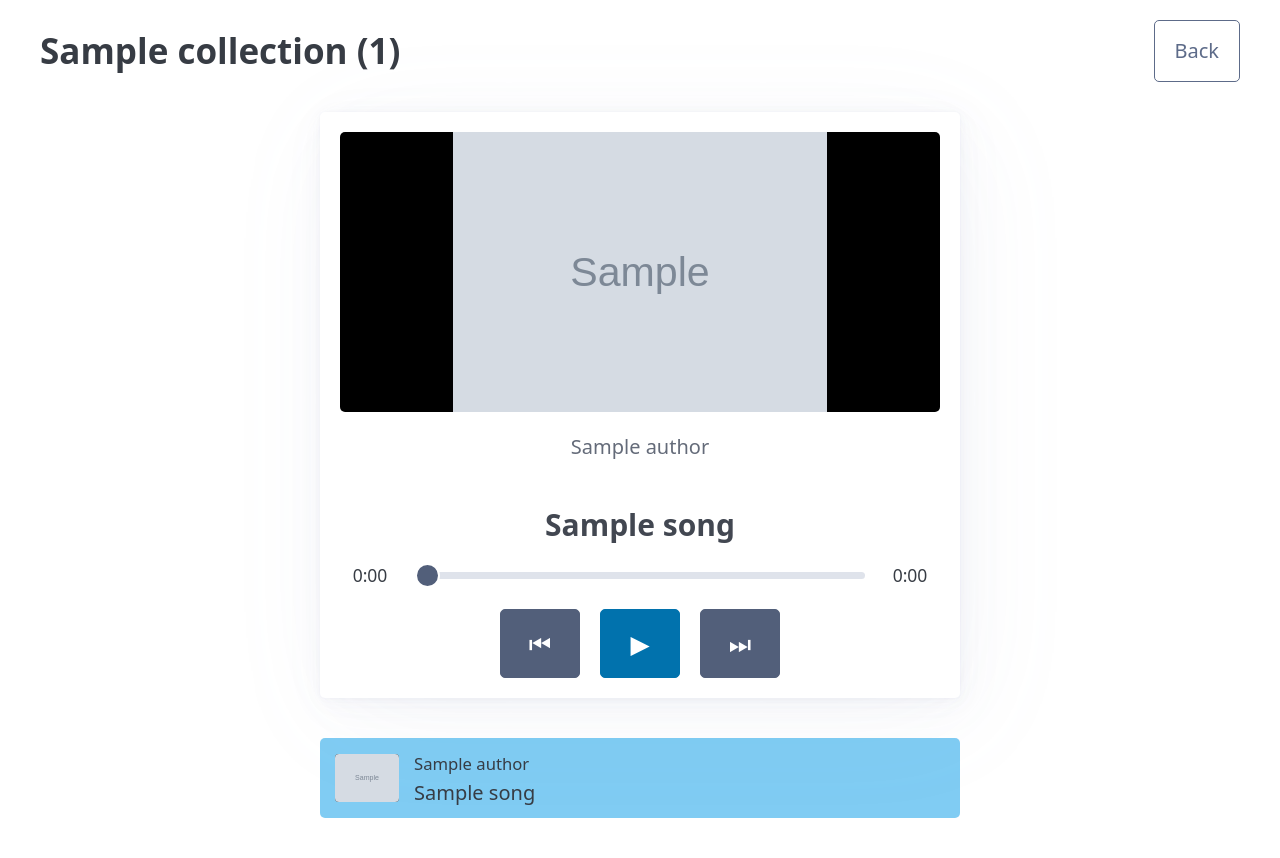
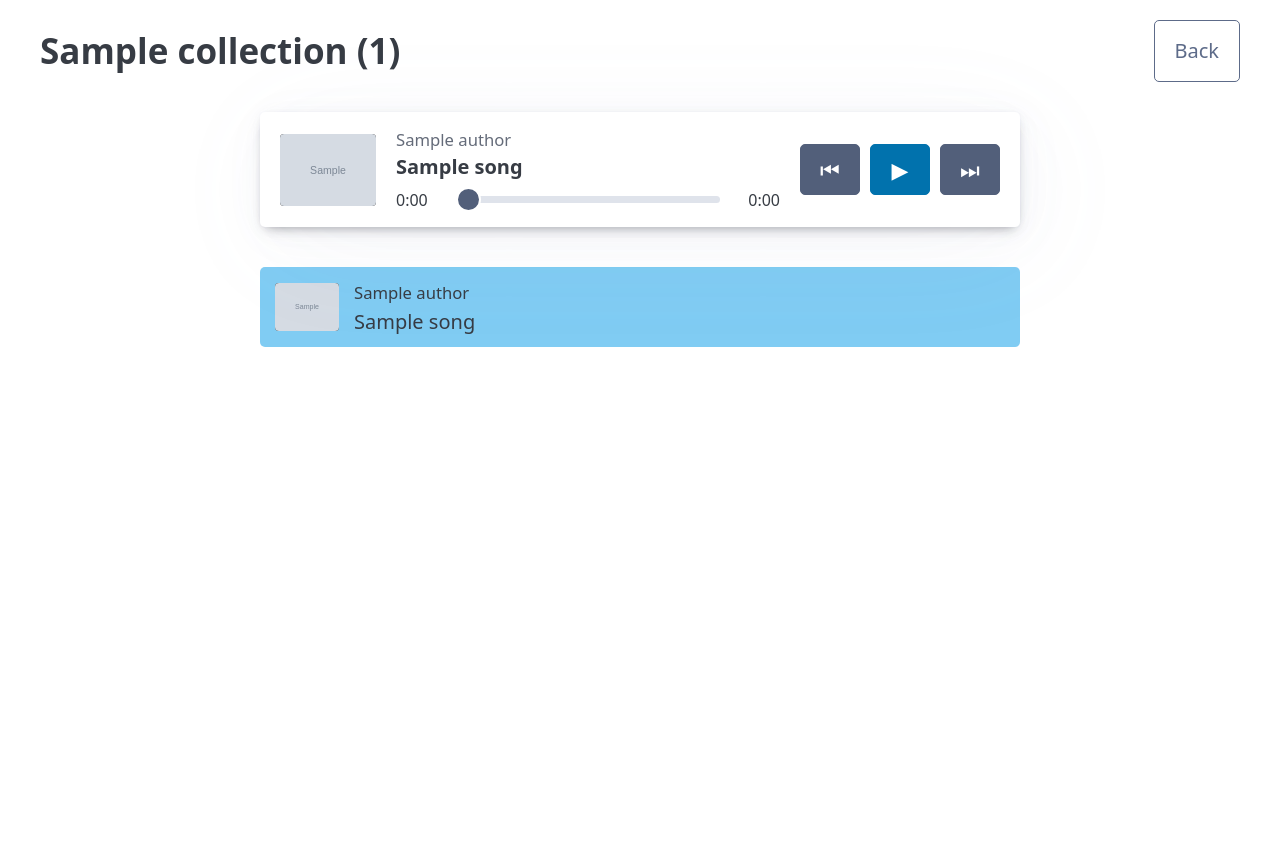
Before and after one commit to cb109/ladida, a Django app: page /collections/1/play/ in a window 1280 px wide. Shown: the part 110-968 px from the top of the page. After the commit the page ends 457 px from the top, so only its background shows below. Run offline with Django 5.2, Linux system fonts and the light colour scheme; a user stored in the database is signed in; tables that the repository leaves empty hold one stand-in row (values such as "Sample post"); grey boxes marked "Sample" are stand-in pictures; parts of the project's set-up code (start-up, migrations or seed data) failed here and were passed over; some libraries are stand-ins or nearby versions.

Commit message:
Make player controls sticky

```diff
--- a/music/static/music/app.css
+++ b/music/static/music/app.css
@@ -122,41 +122,67 @@
 
 .player,
 .tracklist {
-  max-width: 640px;
+  max-width: 760px;
   margin-inline: auto;
 }
-.player { text-align: center; }
-.player .cover { max-height: 280px; }
-.player-artist {
-  margin-bottom: 0.25rem;
-  color: var(--pico-muted-color);
+.player {
+  position: sticky;
+  top: 0.5rem;
+  z-index: 10;
+  display: flex;
+  align-items: center;
+  gap: 1rem;
+  padding: 0.75rem 1rem;
+  box-shadow: var(--pico-card-box-shadow), 0 6px 12px -6px rgba(0, 0, 0, 0.35);
 }
-.player-title { margin-bottom: var(--pico-spacing); }
+.player-cover {
+  flex: none;
+  width: 96px;
+  height: 72px;
+  object-fit: contain;
+  background: #000;
+  border-radius: 4px;
+}
+.player-info {
+  flex: 1;
+  min-width: 0;
+  display: flex;
+  flex-direction: column;
+}
+.player-artist,
+.player-title {
+  overflow: hidden;
+  white-space: nowrap;
+  text-overflow: ellipsis;
+}
+.player-artist { color: var(--pico-muted-color); }
 .player-seek {
   display: flex;
   align-items: center;
-  gap: 0.75rem;
+  gap: 0.5rem;
+  margin-top: 0.25rem;
 }
 #player-seek {
   flex: 1;
   margin: 0;
 }
 .player-seek .time {
-  min-width: 3rem;
-  font-size: 0.875rem;
+  min-width: 2.5rem;
+  font-size: 0.8rem;
   font-variant-numeric: tabular-nums;
 }
+.player-seek .time:last-child { text-align: right; }
 .player-controls {
+  flex: none;
   display: flex;
-  justify-content: center;
-  gap: 1rem;
-  margin-top: var(--pico-spacing);
+  gap: 0.5rem;
 }
 .player-controls button {
   width: auto;
-  min-width: 4rem;
+  min-width: 3rem;
   margin: 0;
-  font-size: 1.25rem;
+  padding: 0.4rem 0.6rem;
+  font-size: 1.1rem;
 }
 
 .tracklist {
@@ -193,4 +219,7 @@
   .song-row { grid-template-columns: 96px minmax(0, 1fr); }
   .song-row .thumb { width: 96px; height: 72px; }
   .song-collections, .song-actions { grid-column: 1 / -1; }
+  .player { flex-wrap: wrap; gap: 0.5rem 0.75rem; }
+  .player-cover { width: 64px; height: 48px; }
+  .player-controls { width: 100%; justify-content: center; }
 }
--- a/music/templates/music/collection_player.html
+++ b/music/templates/music/collection_player.html
@@ -8,16 +8,16 @@
 
 {% if tracks %}
 <article class="player">
-  <img class="cover" id="player-cover" alt="">
-  <p class="player-artist" id="player-artist"></p>
-  <h3 class="player-title" id="player-title"></h3>
-
-  <div class="player-seek">
-    <span class="time" id="player-current">0:00</span>
-    <input type="range" id="player-seek" min="0" max="0" step="1" value="0" aria-label="Seek">
-    <span class="time" id="player-duration">0:00</span>
+  <img class="player-cover" id="player-cover" alt="">
+  <div class="player-info">
+    <small class="player-artist" id="player-artist"></small>
+    <strong class="player-title" id="player-title"></strong>
+    <div class="player-seek">
+      <span class="time" id="player-current">0:00</span>
+      <input type="range" id="player-seek" min="0" max="0" step="1" value="0" aria-label="Seek">
+      <span class="time" id="player-duration">0:00</span>
+    </div>
   </div>
-
   <div class="player-controls">
     <button type="button" class="secondary" id="player-prev" aria-label="Previous">&#x23EE;&#xFE0E;</button>
     <button type="button" id="player-play" aria-label="Play">&#x25B6;&#xFE0E;</button>
```
